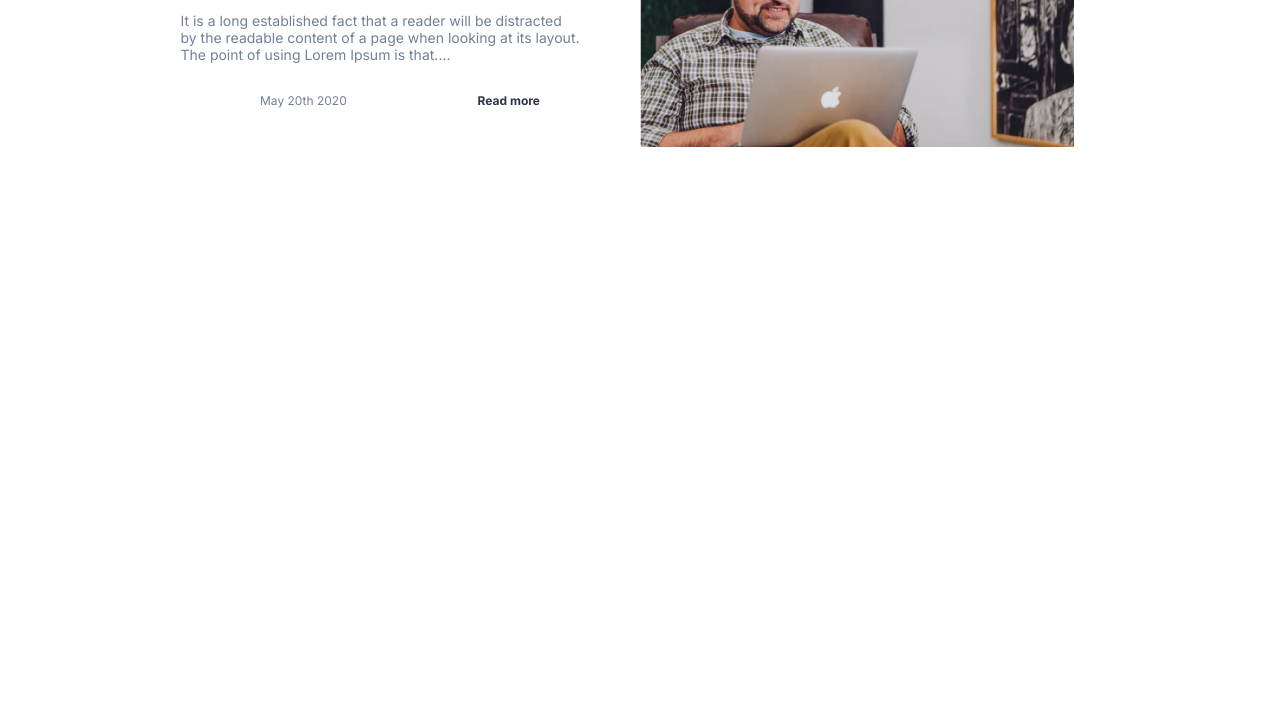
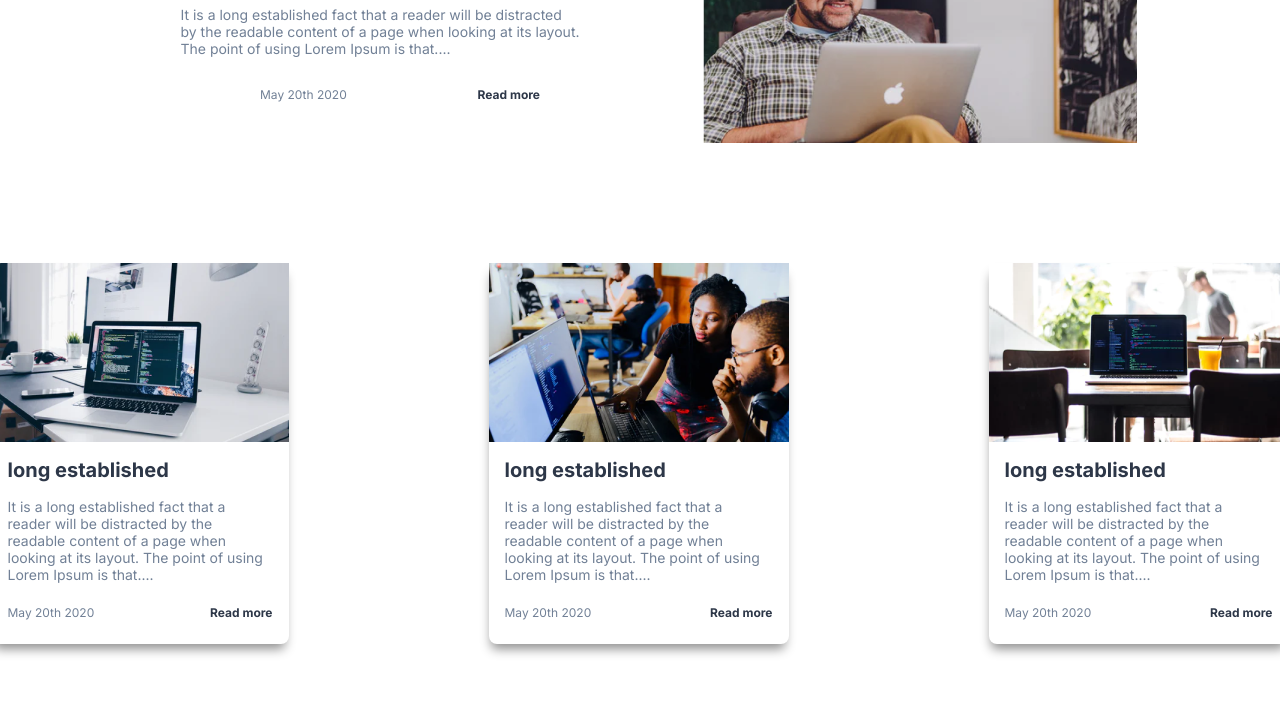
Before and after one commit to Ghiocvladut/vladut, a plain HTML site: page tema_007 coffee/index.html in a window 1280 px wide. Shown: the part 735-1439 px from the top of the page. Before the commit the page ends 1066 px from the top, so only its background shows below. Drawn offline with Linux system fonts and the light colour scheme.

Commit message:
update-instructions

```diff
--- a/tema_007 coffee/index.html
+++ b/tema_007 coffee/index.html
@@ -40,7 +40,7 @@
                 </span>
                 <span>why learn how to blog?</span>
             </div>
-            <div class="hero-item">
+            <div class="hero-item justify-center">
                 <img src="images/hero.png" alt="">
             </div>
         </div>
@@ -54,17 +54,56 @@
                 <span class="details mb-30">It is a long established fact that a reader will be distracted <br> by the readable content of a page when looking at its layout. <br> The point of using Lorem Ipsum is that....</span>
                 <div class="flex-center info">
                     <span class="flex-1 date">May 20th 2020</span>
-                    <span class="more">Read more</span>
+                    <span class="more pointer">Read more</span>
                 </div>
             </div>
-            <div class="about-list-item">
+            <div class="about-list-item justify-center">
                 <img src="images/mac%20book.png" alt="">
             </div>
         </div>
     </div>
 </div>
 <div class="instructions px-80 py-60">
+    <div class="container">
+        <div class="instructions-list flex-center justify-center">
+            <div class="instructions-list-item flex-column mr-200">
+                <img src="images/image%202.png" alt="">
+                <div class="px-16 flex-column">
+                    <span class="title mb-16 mt-16 short">long established</span>
+                    <span class="details">It is a long established fact that a <br> reader will be distracted by the <br> readable content of a page when <br> looking at its layout. The point of using <br> Lorem Ipsum is that....</span>
+                    <div class="flex-center info mt-22 mb-24">
+                        <span class="date flex-1">May 20th 2020</span>
+                        <span class="more pointer">Read more</span>
+                    </div>
+                </div>
 
+            </div>
+            <div class="instructions-list-item flex-column mr-200">
+                <img src="images/image%204.png" alt="">
+                <div class="px-16 flex-column">
+                    <span class="title mb-16 mt-16 short">long established</span>
+                    <span class="details">It is a long established fact that a <br> reader will be distracted by the <br> readable content of a page when <br> looking at its layout. The point of using <br> Lorem Ipsum is that....</span>
+                    <div class="flex-center info mt-22 mb-24">
+                        <span class="date flex-1">May 20th 2020</span>
+                        <span class="more pointer">Read more</span>
+                    </div>
+                </div>
+
+            </div>
+            <div class="instructions-list-item flex-column">
+                <img src="images/image%205.png" alt="">
+                <div class="px-16 flex-column">
+                    <span class="title mb-16 mt-16 short">long established</span>
+                    <span class="details">It is a long established fact that a <br> reader will be distracted by the <br> readable content of a page when <br> looking at its layout. The point of using <br> Lorem Ipsum is that....</span>
+                    <div class="flex-center info mt-22 mb-24">
+                        <span class="date flex-1">May 20th 2020</span>
+                        <span class="more pointer">Read more</span>
+                    </div>
+                </div>
+
+            </div>
+        </div>
+    </div>
 </div>
 
 
--- a/tema_007 coffee/style/partials/classes.scss
+++ b/tema_007 coffee/style/partials/classes.scss
@@ -1,5 +1,5 @@
 // margins and paddings
-$sizes:0, 2, 4, 6, 7, 8, 10,12, 14, 16, 18, 20,22, 24, 26, 28, 30, 32, 34, 36, 38, 40, 60, 80;
+$sizes:0, 2, 4, 6, 7, 8, 10,12, 14, 16, 18, 20,22, 24, 26, 28, 30, 32, 34, 36, 38, 40, 60, 80, 120, 200;
 
 @each $size in $sizes {
   .p-#{$size} { padding: #{$size}px;}
--- a/tema_007 coffee/style/styles.scss
+++ b/tema_007 coffee/style/styles.scss
@@ -106,24 +106,33 @@ body {
     &-item {
       width: 50%;
       text-align: left;
+
       .title {
-        font-weight: 700;
-        font-size: 30px;
-        line-height: 36px;
-        color: $col-blue-2;
         padding-right: 120px;
       }
 
       .details {
-        font-size: 14px;
-        line-height: 17px;
-        color: $col-blue-1;
         padding-left: 40px;
       }
 
       .info {
-        width:inherit;
+        width: inherit;
         padding-left: 80px;
+
+      }
+    }
+  }
+}
+.instructions{
+  &-list{
+    &-item{
+      box-shadow: -1px 8px 11px -3px rgba(0,0,0,0.44);
+      border-radius: 8px;
+    }
+  }
+}
+// generals for font, font size and line-height
+
 .date {
   font-size: 12px;
   line-height: 15px;
@@ -136,7 +145,20 @@ body {
   line-height: 15px;
   color: $col-blue-2;
 }
+
+.title {
+  font-weight: 700;
+  font-size: 30px;
+  line-height: 36px;
+  color: $col-blue-2;
+  &.short{
+    font-size: 20px;
+    line-height: 24px;
   }
 }
+
+.details {
+  font-size: 14px;
+  line-height: 17px;
+  color: $col-blue-1;
 }
-}
```
Also changed, not shown: tema_007 coffee/style/partials/classes.css, tema_007 coffee/style/partials/general.css (added), tema_007 coffee/style/partials/variables.css (added), tema_007 coffee/style/styles.css, 4 other files. Lines whose indentation alone changed are shown as unchanged.
